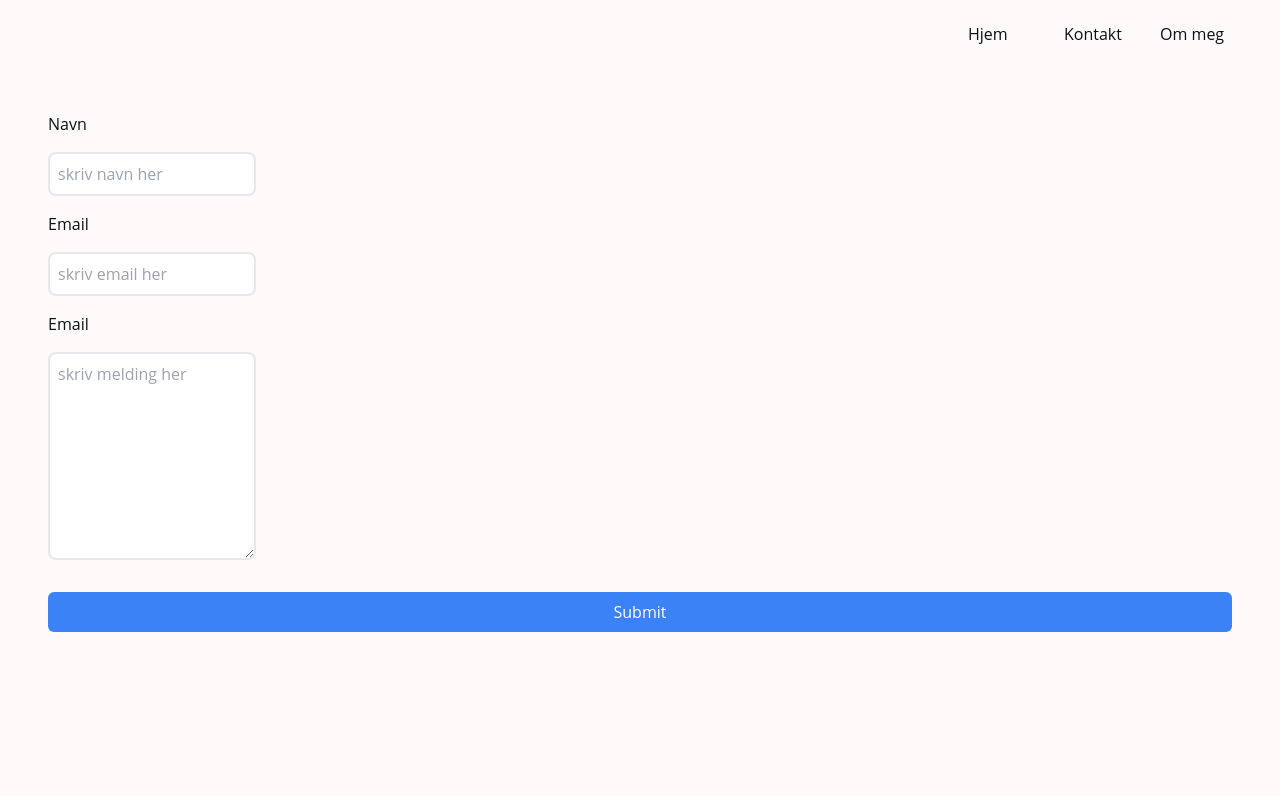
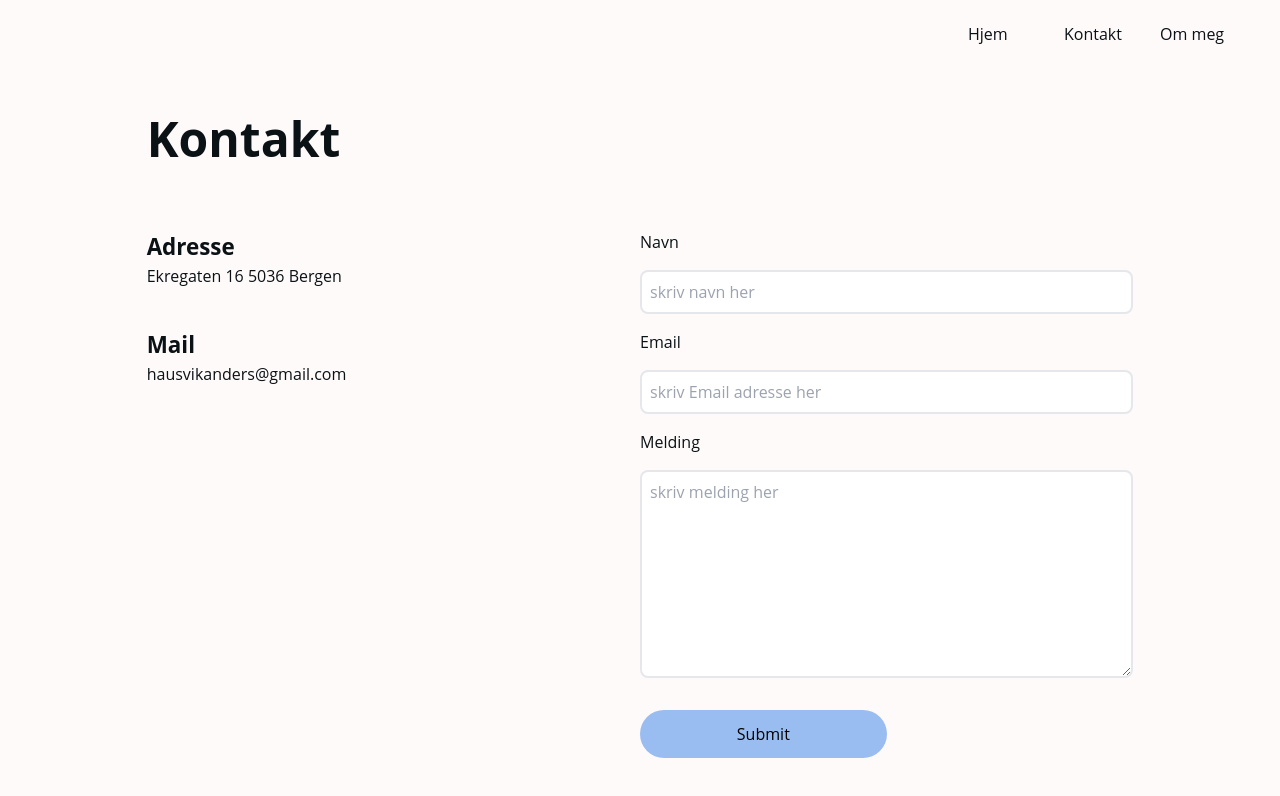
Before and after one commit to AndyKodehode/Portfolio2024, a Next.js app: page /kontakt in a window 1280 px wide. Shown: the top 796 px of the page. Built offline with nearby package versions, Linux system fonts and the light colour scheme.

Commit message:
form layout adjustment

```diff
--- a/src/app/kontakt/page.js
+++ b/src/app/kontakt/page.js
@@ -16,36 +16,59 @@ export default function Kontakt(){
 
 
     return(
-        <div className="w-full p-12" >
-            <form className="flex flex-col gap-4" onSubmit={handleSubmit}>
+        <div className="w-full p-12 flex flex-col items-center gap-16" >
+            <div className="w-5/6">
+                <h1>Kontakt</h1>
+             </div>
+            <div className="w-5/6 flex flex-row">
+                    <div className="w-full flex flex-col gap-10">
+                        <div>
+                        <h3>Adresse</h3>
+                        <p>Ekregaten 16 5036 Bergen</p>
+                        </div>
+                        <div>
+                            <h3>Mail</h3>
+                            <p>hausvikanders@gmail.com</p>
+                        </div>
+                    </div>
+                    <div className="w-full">
+                            <form className="flex flex-col gap-4 w-full" onSubmit={handleSubmit}
+                            //      action={async (formData:FormData) => {
+                            //     "use server"
+                            //     console.log(formData.get("email"))
+                            //     // add server logic here
+                            //   }}>
+                            >
                                 <label htmlFor="navn">Navn</label>
                                 <input
                                 name="navn"
                                 placeholder="skriv navn her"
-                className="w-52 border-solid border-2 rounded-lg p-2"
+                                className="w-full border-solid border-2 rounded-lg p-2"
                                 onChange={(e) => setName(e.target.value)}
                                 />
                                 <label htmlFor="email">Email</label>
                                 <input
                                 name="email"
-                placeholder="skriv email her"
-                className="w-52 border-solid border-2 rounded-lg p-2"
+                                placeholder="skriv Email adresse her"
+                                className="w-full border-solid border-2 rounded-lg p-2"
                                 onChange={(e) => setEmail(e.target.value)}
                                 />
-                <label htmlFor="melding">Email</label>
+                                <label htmlFor="melding">Melding</label>
                                 <textarea
                                 name="melding"
                                 placeholder="skriv melding her"
-                className="w-52 h-52 border-solid border-2 rounded-lg p-2"
+                                className="w-full h-52 border-solid border-2 rounded-lg p-2"
                                 onChange={(e) => setMessage(e.target.value)}
                                 />
                                 <button
                                 type="submit"
-                className="mt-4 px-4 py-2 bg-blue-500 text-white rounded-md"
+                                className="mt-4 px-4 py-2 bg-portfolio-primary-blue text-black rounded-3xl w-3/6 h-12"
                                     >
                                         Submit
                                 </button>
                         </form>
                 </div>
+           </div>
+        </div>
     )
 }
--- a/src/app/page.js
+++ b/src/app/page.js
@@ -85,7 +85,7 @@ export default function Home() {
                   <div className="w-full flex flex-col items-center gap-20">
 
                     <ProjectSectionOne/>
-                    <ProjectSectionTwo/>
+                    {/* <ProjectSectionTwo/> */}
                     <ProjectSectionThree/>
 
                   </div>
```
Lines whose indentation alone changed are shown as unchanged.
